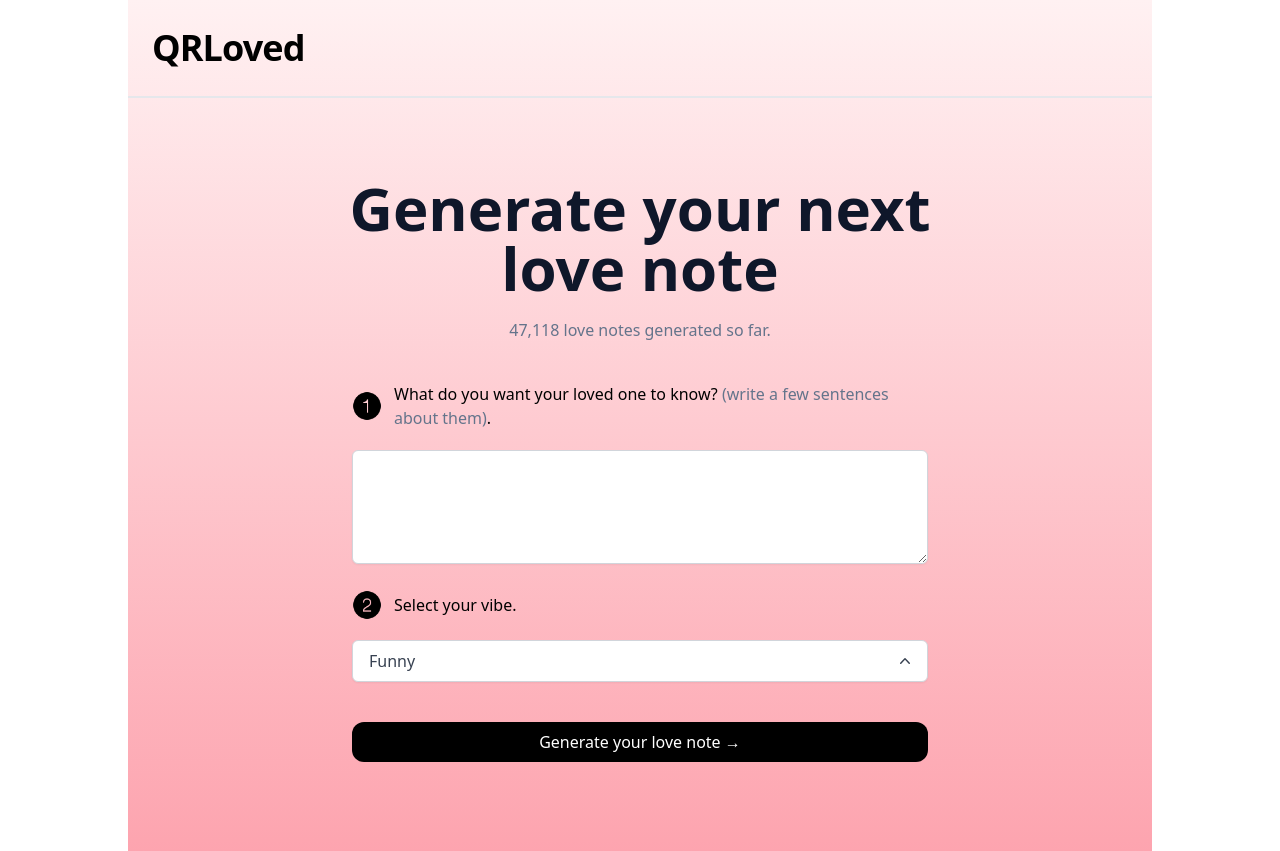
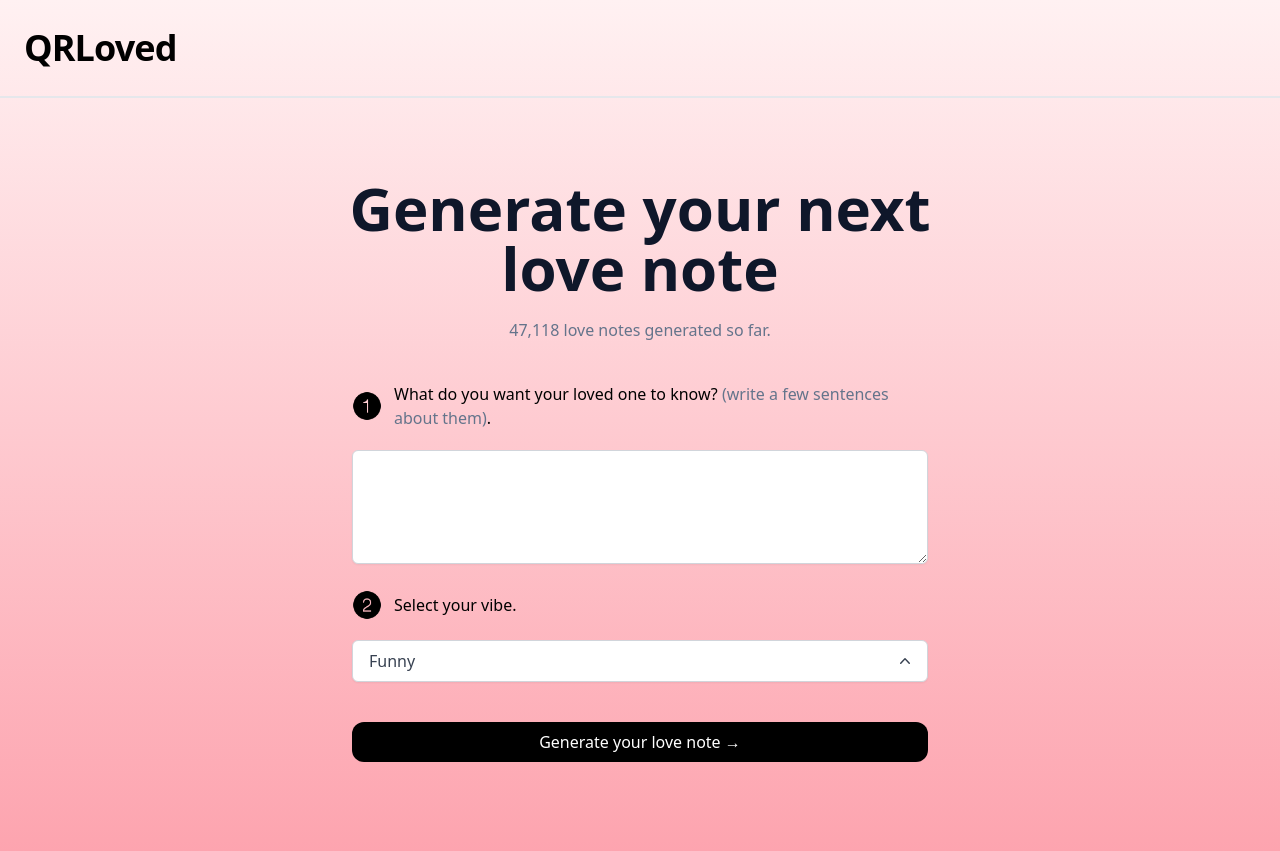
Before and after one commit to QR-Loved/mvp, a Next.js app: page / in a window 1280 px wide. Built offline with nearby package versions, Linux system fonts and the light colour scheme.

Commit message:
change homepage width

```diff
--- a/pages/index.tsx
+++ b/pages/index.tsx
@@ -89,7 +89,7 @@ const Home: NextPage = () => {
   };
 
   return (
-    <div className="flex max-w-5xl mx-auto flex-col  w-full items-center justify-center py-2 min-h-screen bg-gradient-to-b from-rose-50 to-rose-300">
+    <div className="flex max-w-full mx-auto flex-col  w-full items-center justify-center py-2 min-h-screen bg-gradient-to-b from-rose-50 to-rose-300">
       <Head>
         <title>QRLoved</title>
         {/* get a favicon */}
```
